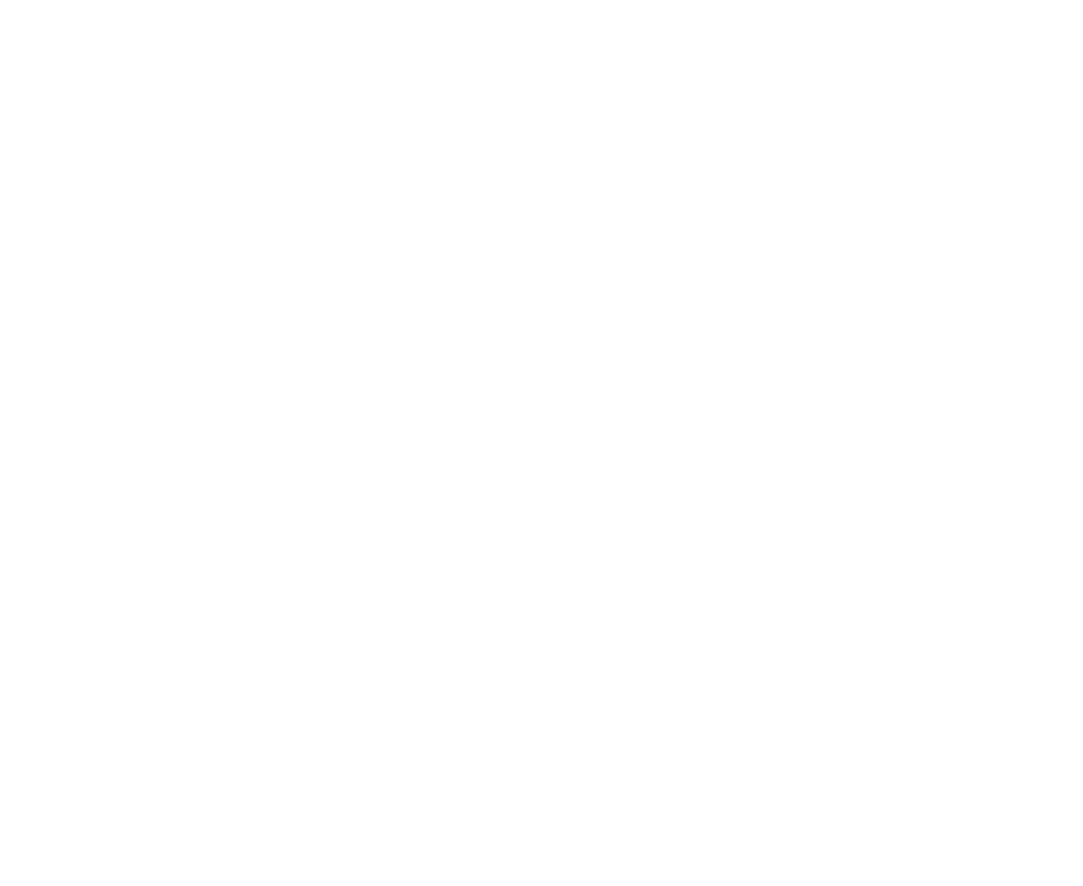
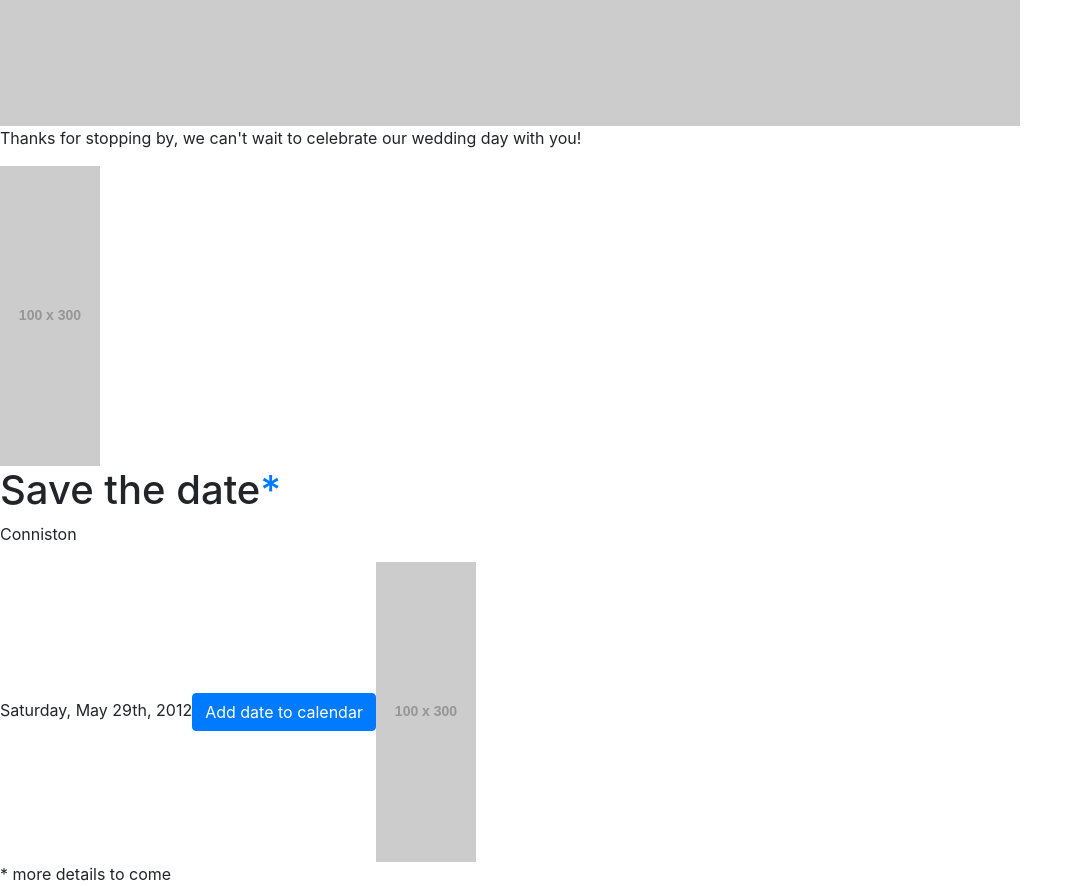
Before and after one commit to jaxpam/our-wedding, a Vue app: page / in a window 1280 px wide. Shown: the part 1900-2786 px from the top of the page, without its empty margins (0-1083 px from the left). Before the commit the page ends 800 px from the top, so only its background shows below. Built offline with nearby package versions, Linux system fonts and the light colour scheme.

Commit message:
Initial markup.

```diff
--- a/src/App.vue
+++ b/src/App.vue
@@ -1,9 +1,5 @@
 <template>
   <div id="app">
-    <div id="nav">
-      <router-link to="/">Home</router-link> |
-      <router-link to="/about">About</router-link>
-    </div>
     <router-view />
   </div>
 </template>
--- a/src/views/Home.vue
+++ b/src/views/Home.vue
@@ -1,7 +1,24 @@
 <template>
+<main>
+<section>
+  <h2>Stephen & Jacquie</h2>
+  <img alt="Ste & Jax enjoy the sun in Berlin." src="//placehold.it/1020x1980">
+  <p>
+    Thanks for stopping by, we can't wait to celebrate our wedding day with you!
+  </p>
+</section>
+<section>
   <div>
-    Wedingdong
+    <img alt="Small white wedding flower." src="//placehold.it/100x300">
+  <h1>Save the date<a href="#footnote-*">*</a></h1>
+  <address>Conniston</address>
+  <time datetime="2021-05-29T13:00:00.000Z">Saturday, May 29th, 2012</time>
+   <button class="btn btn-primary" type="button">Add date to calendar</button>
+   <img alt="Large white wedding flower." src="//placehold.it/100x300">
   </div>
+  <footer id="footnote-*">* more details to come</footer>
+</section>
+</main>
 </template>
 <script lang="ts">
 import { Component, Vue } from "vue-property-decorator";
```
